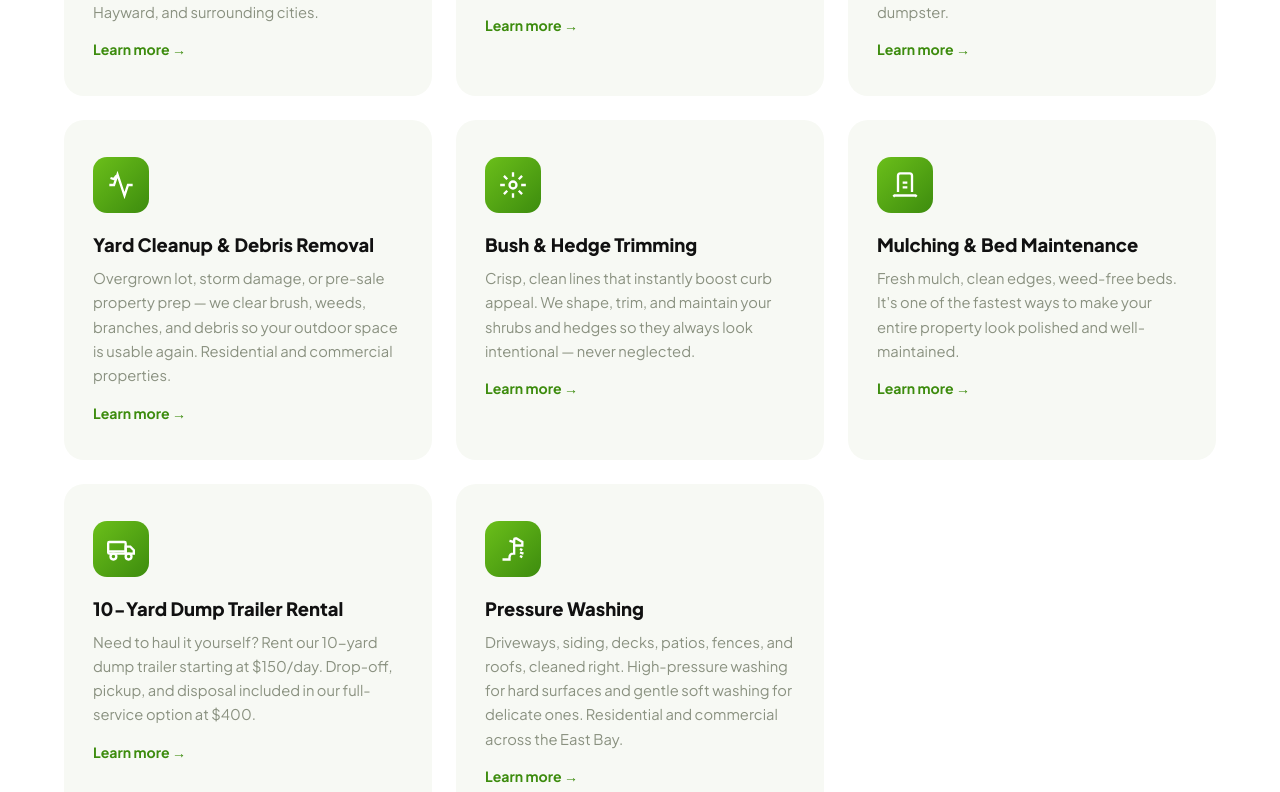
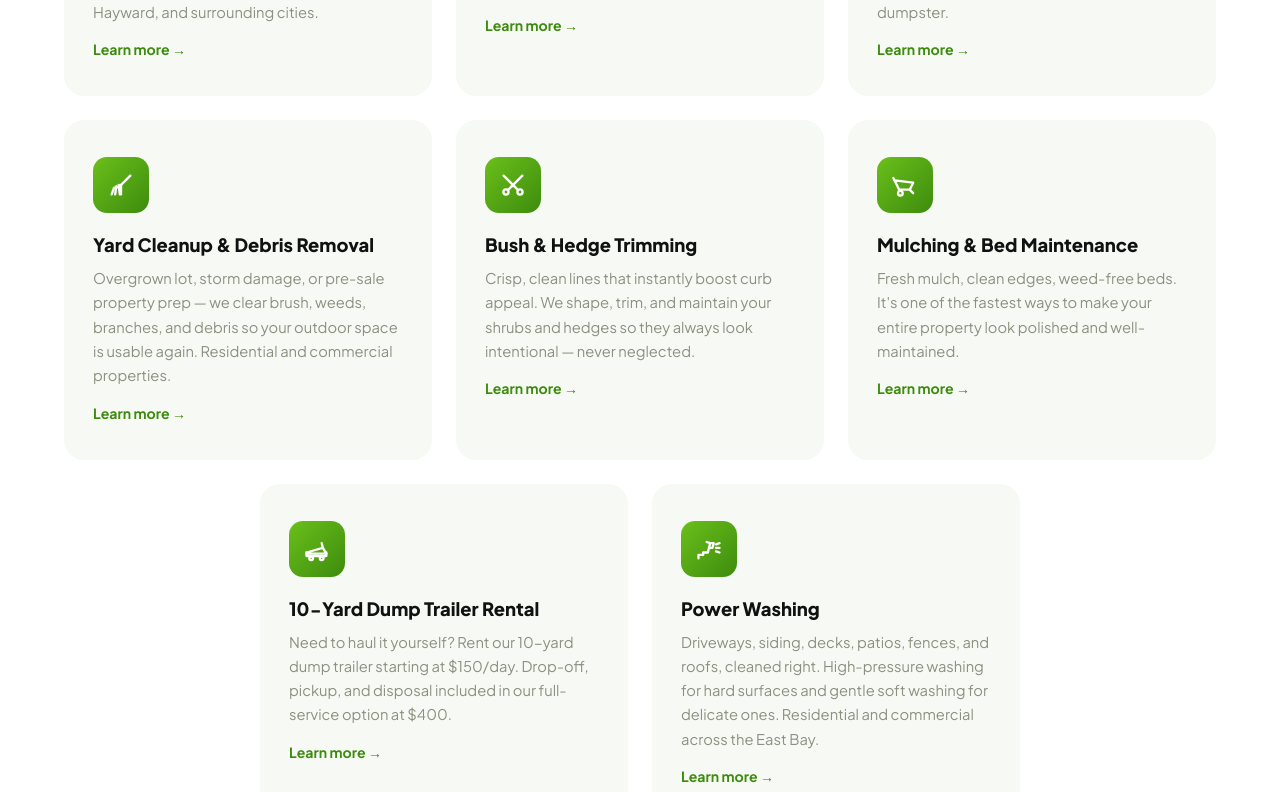
Before and after one commit to gibsonthompson/jblawn, a Next.js app: page / in a window 1280 px wide. Shown: the part 1708-2500 px from the top of the page. Built offline with nearby package versions, Linux system fonts and the light colour scheme; no server answers; the database is empty.

Commit message:
feat: rename pressure washing to power washing (slug /services/power-washing), add 8 custom service icons, fix services grid to center trailing row (3-3-2)

```diff
--- a/app/(public)/layout.tsx
+++ b/app/(public)/layout.tsx
@@ -63,7 +63,7 @@ function PublicLayoutInner({ children }: { children: React.ReactNode }) {
                 <Link href="/services/bush-trimming">Bush &amp; Hedge Trimming</Link>
                 <Link href="/services/mulching">Mulching &amp; Bed Care</Link>
                 <Link href="/services/trailer-rental">Dump Trailer Rental</Link>
-                <Link href="/services/pressure-washing">Pressure Washing</Link>
+                <Link href="/services/power-washing">Power Washing</Link>
               </div>
             </li>
             <li className={`dropdown${openDropdown === 'areas' ? ' open' : ''}`}>
@@ -103,7 +103,7 @@ function PublicLayoutInner({ children }: { children: React.ReactNode }) {
         <Link href="/services/bush-trimming" className="mobile-sub" onClick={() => setMobileNavOpen(false)}>Bush &amp; Hedge Trimming</Link>
         <Link href="/services/mulching" className="mobile-sub" onClick={() => setMobileNavOpen(false)}>Mulching &amp; Bed Care</Link>
         <Link href="/services/trailer-rental" className="mobile-sub" onClick={() => setMobileNavOpen(false)}>Dump Trailer Rental</Link>
-        <Link href="/services/pressure-washing" className="mobile-sub" onClick={() => setMobileNavOpen(false)}>Pressure Washing</Link>
+        <Link href="/services/power-washing" className="mobile-sub" onClick={() => setMobileNavOpen(false)}>Power Washing</Link>
         <Link href="/gallery" onClick={() => setMobileNavOpen(false)}>Gallery</Link>
         <Link href="/blog" onClick={() => setMobileNavOpen(false)}>Blog</Link>
         <Link href="/about" onClick={() => setMobileNavOpen(false)}>About</Link>
@@ -137,7 +137,7 @@ function PublicLayoutInner({ children }: { children: React.ReactNode }) {
               <li><Link href="/services/bush-trimming">Bush Trimming</Link></li>
               <li><Link href="/services/mulching">Mulching</Link></li>
               <li><Link href="/services/trailer-rental">Trailer Rental</Link></li>
-              <li><Link href="/services/pressure-washing">Pressure Washing</Link></li>
+              <li><Link href="/services/power-washing">Power Washing</Link></li>
             </ul>
           </div>
           <div className="footer-col">
--- a/app/(public)/page.tsx
+++ b/app/(public)/page.tsx
@@ -19,49 +19,49 @@ const SERVICES = [
     title: 'Lawn Mowing & Maintenance',
     href: '/services/lawn-mowing',
     description: 'Professional lawn mowing for residential and commercial properties. Weekly, bi-weekly, or one-time cuts including edging, trimming, and blowing. Serving Oakland, Berkeley, Hayward, and surrounding cities.',
-    icon: <svg width="28" height="28" fill="none" stroke="currentColor" strokeWidth="2" viewBox="0 0 24 24"><path d="M12 2L2 7l10 5 10-5-10-5z"/><path d="M2 17l10 5 10-5"/><path d="M2 12l10 5 10-5"/></svg>,
+    icon: <svg width="28" height="28" fill="none" stroke="currentColor" strokeWidth="2" viewBox="0 0 24 24" strokeLinecap="round" strokeLinejoin="round"><rect x="2" y="12" width="9" height="5" rx="1"/><circle cx="4.5" cy="19" r="1.5"/><circle cx="8.5" cy="19" r="1.5"/><path d="M11 12l4-6 6 2"/><path d="M15 6l-2-1"/><path d="M3 12V9h4v3"/></svg>,
   },
   {
     title: 'Landscaping & Sod Installation',
     href: '/services/landscaping',
     description: 'Complete landscape transformations — sod installation, flower beds, hardscaping, and drainage grading. We take Bay Area yards from neglected to neighborhood standout.',
-    icon: <svg width="28" height="28" fill="none" stroke="currentColor" strokeWidth="2" viewBox="0 0 24 24"><path d="M12 22V8"/><path d="M5 12H2a10 10 0 0020 0h-3"/><path d="M5.24 17a5 5 0 01-.24-1.5C5 12.46 8.13 10 12 10s7 2.46 7 5.5a5 5 0 01-.24 1.5"/></svg>,
+    icon: <svg width="28" height="28" fill="none" stroke="currentColor" strokeWidth="2" viewBox="0 0 24 24" strokeLinecap="round" strokeLinejoin="round"><path d="M15 3l6 6"/><path d="M18 6l-7 7"/><path d="M11 13l-2 2 1 1 2-2"/><path d="M6 21c0-3 1.5-5 4-5"/><path d="M6 21c0-2-1-3.5-3-4"/><path d="M6 21v-3"/></svg>,
   },
   {
     title: 'Junk Removal & Hauling',
     href: '/services/junk-hauling',
     description: "Same-day junk removal across the East Bay. Old furniture, appliances, construction debris, yard waste — we load it, haul it, and dispose of it. Often cheaper than renting a dumpster.",
-    icon: <svg width="28" height="28" fill="none" stroke="currentColor" strokeWidth="2" viewBox="0 0 24 24"><rect x="1" y="3" width="15" height="13"/><polygon points="16 8 20 8 23 11 23 16 16 16 16 8"/><circle cx="5.5" cy="18.5" r="2.5"/><circle cx="18.5" cy="18.5" r="2.5"/></svg>,
+    icon: <svg width="28" height="28" fill="none" stroke="currentColor" strokeWidth="2" viewBox="0 0 24 24" strokeLinecap="round" strokeLinejoin="round"><path d="M2 16V9l9-2 2 5H2z"/><path d="M13 16v-4h4l3 3v1"/><circle cx="6" cy="18" r="2"/><circle cx="17" cy="18" r="2"/><path d="M8 18h7"/></svg>,
   },
   {
     title: 'Yard Cleanup & Debris Removal',
     href: '/services/yard-cleanup',
     description: "Overgrown lot, storm damage, or pre-sale property prep — we clear brush, weeds, branches, and debris so your outdoor space is usable again. Residential and commercial properties.",
-    icon: <svg width="28" height="28" fill="none" stroke="currentColor" strokeWidth="2" viewBox="0 0 24 24"><path d="M3 6l3 1 2-3"/><path d="M22 12h-4l-3 9L9 3l-3 9H2"/></svg>,
+    icon: <svg width="28" height="28" fill="none" stroke="currentColor" strokeWidth="2" viewBox="0 0 24 24" strokeLinecap="round" strokeLinejoin="round"><path d="M20 4l-8 8"/><path d="M12 12c-1.5 1.5-3.5 2.5-6 2.5"/><path d="M6 14.5L4 20"/><path d="M8 13L7 20"/><path d="M10 12l1 8"/><path d="M12 12v8"/></svg>,
   },
   {
     title: 'Bush & Hedge Trimming',
     href: '/services/bush-trimming',
     description: 'Crisp, clean lines that instantly boost curb appeal. We shape, trim, and maintain your shrubs and hedges so they always look intentional — never neglected.',
-    icon: <svg width="28" height="28" fill="none" stroke="currentColor" strokeWidth="2" viewBox="0 0 24 24"><circle cx="12" cy="12" r="3"/><path d="M12 1v4M12 19v4M4.22 4.22l2.83 2.83M16.95 16.95l2.83 2.83M1 12h4M19 12h4M4.22 19.78l2.83-2.83M16.95 7.05l2.83-2.83"/></svg>,
+    icon: <svg width="28" height="28" fill="none" stroke="currentColor" strokeWidth="2" viewBox="0 0 24 24" strokeLinecap="round" strokeLinejoin="round"><path d="M4 4l9 9"/><path d="M20 4l-9 9"/><circle cx="6" cy="18" r="2.2"/><circle cx="18" cy="18" r="2.2"/><path d="M7.5 16.5L11 13M16.5 16.5L13 13"/></svg>,
   },
   {
     title: 'Mulching & Bed Maintenance',
     href: '/services/mulching',
     description: "Fresh mulch, clean edges, weed-free beds. It's one of the fastest ways to make your entire property look polished and well-maintained.",
-    icon: <svg width="28" height="28" fill="none" stroke="currentColor" strokeWidth="2" viewBox="0 0 24 24"><path d="M2 22l1-1h18l1 1"/><path d="M6 18V4a2 2 0 012-2h8a2 2 0 012 2v14"/><path d="M10 10h4"/><path d="M10 14h4"/></svg>,
+    icon: <svg width="28" height="28" fill="none" stroke="currentColor" strokeWidth="2" viewBox="0 0 24 24" strokeLinecap="round" strokeLinejoin="round"><path d="M3 8l4 8h9l3-6z"/><path d="M16 16l3 3"/><circle cx="8" cy="19" r="2"/><path d="M3 8l-1-2"/></svg>,
   },
   {
     title: '10-Yard Dump Trailer Rental',
     href: '/services/trailer-rental',
     description: "Need to haul it yourself? Rent our 10-yard dump trailer starting at $150/day. Drop-off, pickup, and disposal included in our full-service option at $400.",
-    icon: <svg width="28" height="28" fill="none" stroke="currentColor" strokeWidth="2" viewBox="0 0 24 24"><rect x="1" y="6" width="15" height="10" rx="1"/><path d="M16 10h4l3 3v3h-7V10z"/><circle cx="5.5" cy="18.5" r="2.5"/><circle cx="18.5" cy="18.5" r="2.5"/><path d="M1 14h15"/></svg>,
+    icon: <svg width="28" height="28" fill="none" stroke="currentColor" strokeWidth="2" viewBox="0 0 24 24" strokeLinecap="round" strokeLinejoin="round"><path d="M3 15l14-4 3 5H3z"/><path d="M3 15v3h17v-3"/><circle cx="7" cy="20" r="1.6"/><circle cx="16" cy="20" r="1.6"/><path d="M17 11l-1-4"/></svg>,
   },
   {
-    title: 'Pressure Washing',
-    href: '/services/pressure-washing',
+    title: 'Power Washing',
+    href: '/services/power-washing',
     description: "Driveways, siding, decks, patios, fences, and roofs, cleaned right. High-pressure washing for hard surfaces and gentle soft washing for delicate ones. Residential and commercial across the East Bay.",
-    icon: <svg width="28" height="28" fill="none" stroke="currentColor" strokeWidth="2" viewBox="0 0 24 24"><path d="M3 21h6v-2a3 3 0 013-3h1V9"/><path d="M13 9V4a1 1 0 011-1h1l5 3v3z"/><path d="M13 6l-4-1"/><path d="M18 12l2 1M18 15l3 1M18 18l2 1"/></svg>,
+    icon: <svg width="28" height="28" fill="none" stroke="currentColor" strokeWidth="2" viewBox="0 0 24 24" strokeLinecap="round" strokeLinejoin="round"><path d="M3 20v-3h4v-2h4l1-4"/><path d="M12 11l1-4h3l-1 4z"/><path d="M13 7l-3-1"/><path d="M18 8l3-1M18 11l3 0M18 14l3 1"/></svg>,
   },
 ]
 
@@ -173,7 +173,7 @@ export default function HomePage() {
             { "@type": "Question", "name": "What areas does JB Lawn Care serve?", "acceptedAnswer": { "@type": "Answer", "text": "JB Lawn Care & Hauling serves Oakland, Berkeley, Richmond, Hayward, Fremont, San Leandro, Concord, Walnut Creek, Pleasanton, Dublin, and the greater Bay Area." }},
             { "@type": "Question", "name": "Is it cheaper to hire a junk removal company or rent a dumpster?", "acceptedAnswer": { "@type": "Answer", "text": "In most cases, hiring a junk removal crew is cheaper when you factor in dumpster rental fees, permits, disposal costs, and labor." }},
             { "@type": "Question", "name": "Can I rent a dump trailer in the Bay Area?", "acceptedAnswer": { "@type": "Answer", "text": "Yes. JB Lawn Care offers a 10-yard dump trailer for $150/day for DIY projects, or $400 for full-service including drop-off, pickup, and up to 1 ton of disposal. Available from Hayward to Vallejo." }},
-            { "@type": "Question", "name": "Do you do pressure washing in the Bay Area?", "acceptedAnswer": { "@type": "Answer", "text": "Yes. JB Lawn Care offers pressure washing and soft washing for driveways, sidewalks, patios, decks, siding, fences, and roofs, for both homes and businesses across Oakland, Hayward, Fremont, and the East Bay." }},
+            { "@type": "Question", "name": "Do you do power washing in the Bay Area?", "acceptedAnswer": { "@type": "Answer", "text": "Yes. JB Lawn Care offers power washing and soft washing for driveways, sidewalks, patios, decks, siding, fences, and roofs, for both homes and businesses across Oakland, Hayward, Fremont, and the East Bay." }},
           ]
         })}}
       />
@@ -487,8 +487,8 @@ export default function HomePage() {
                 a: 'Yes. We offer a 10-yard dump trailer for rent at $150/day for DIY projects, or $400 for full-service (drop-off, pickup, and up to 1 ton of disposal included). Available from Hayward to Vallejo.',
               },
               {
-                q: 'Do you do pressure washing?',
-                a: 'Yes. We offer pressure washing and soft washing for driveways, sidewalks, patios, decks, siding, fences, and roofs, for both homes and businesses across Oakland, Hayward, Fremont, and the East Bay. Hard surfaces get high-pressure washing and delicate ones get gentle soft washing so nothing is damaged.',
+                q: 'Do you do power washing?',
+                a: 'Yes. We offer power washing and soft washing for driveways, sidewalks, patios, decks, siding, fences, and roofs, for both homes and businesses across Oakland, Hayward, Fremont, and the East Bay. Hard surfaces get high-pressure washing and delicate ones get gentle soft washing so nothing is damaged.',
               },
             ].map((faq, i) => (
               <details key={i} style={{
--- a/app/globals.css
+++ b/app/globals.css
@@ -513,9 +513,14 @@ body {
 /* ========== SERVICES ========== */
 .services { background: var(--white); }
 .services-grid {
-  display: grid;
-  grid-template-columns: repeat(3, 1fr);
+  display: flex;
+  flex-wrap: wrap;
   gap: 24px;
+  justify-content: center;
+}
+.services-grid .service-card {
+  flex: 0 1 calc((100% - 48px) / 3);
+  max-width: calc((100% - 48px) / 3);
 }
 .service-card {
   background: var(--off-white);
@@ -580,8 +585,17 @@ body {
 }
 .service-card:hover .service-link { gap: 10px; }
 
+@media (max-width: 1000px) {
+  .services-grid .service-card {
+    flex-basis: calc((100% - 24px) / 2);
+    max-width: calc((100% - 24px) / 2);
+  }
+}
 @media (max-width: 900px) {
-  .services-grid { grid-template-columns: 1fr; }
+  .services-grid .service-card {
+    flex-basis: 100%;
+    max-width: 100%;
+  }
 }
 
 /* ========== WHY US ========== */
```
Also changed, not shown: lib/services-data.ts (+13 -13 lines).
